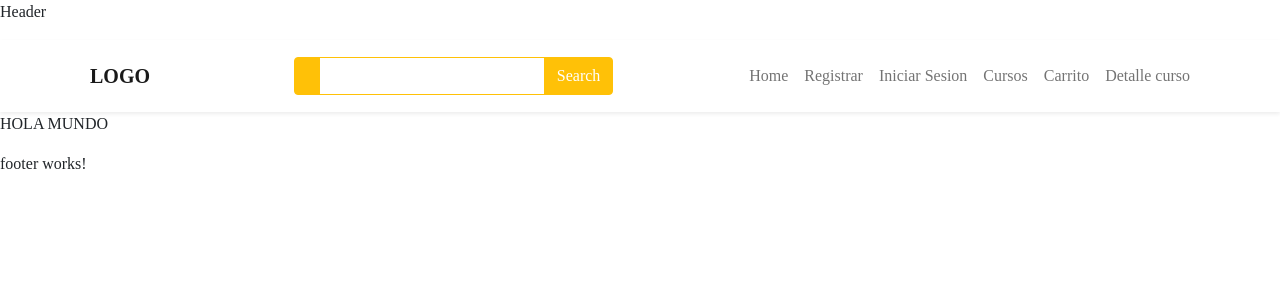
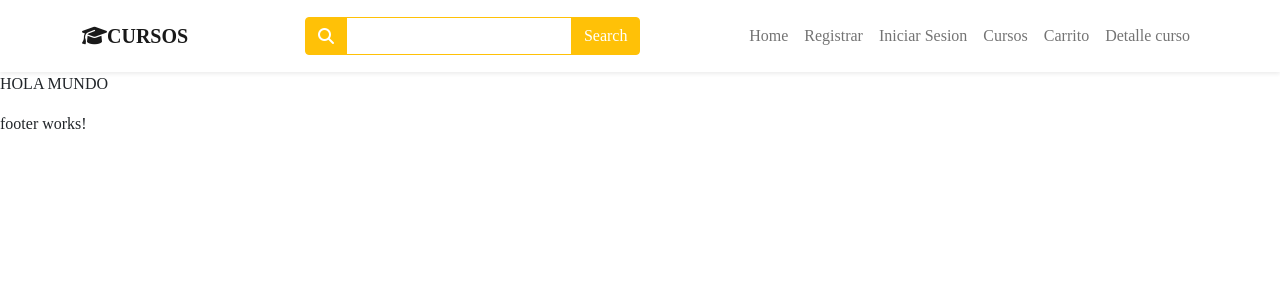
Before and after one commit to unlam-tec-web/20231erCuatGrupo2, an Angular app: page /home in a window 1280 px wide. Shown: the top 300 px of the page. Built offline with nearby package versions, Linux system fonts and the light colour scheme.

Commit message:
cambios en el logo

```diff
--- a/src/app/componentes/comun/navbar/navbar.component.html
+++ b/src/app/componentes/comun/navbar/navbar.component.html
@@ -1,10 +1,9 @@
-<p>Header</p>
-
 
 <div>
 <nav class="navbar navbar-expand-lg bg-white sticky-top navbar-light p-3 shadow-sm">
   <div class="container">
-    <a class="navbar-brand" href="#"><i class="fa-solid fa-shop me-2"></i> <strong>LOGO</strong></a>
+
+    <a class="navbar-brand" href="#"><i class="fa-solid fa-graduation-cap"></i> <strong>CURSOS</strong></a>
     <button class="navbar-toggler" type="button" data-bs-toggle="collapse" data-bs-target="#navbarNavDropdown" aria-controls="navbarNavDropdown" aria-expanded="false" aria-label="Toggle navigation">
       <span class="navbar-toggler-icon"></span>
     </button>
--- a/src/index.html
+++ b/src/index.html
@@ -10,6 +10,7 @@
 </head>
 <body>
 <app-root></app-root>
+<script src="https://kit.fontawesome.com/68a93485c2.js"></script>
+<script src="https://cdn.jsdelivr.net/npm/bootstrap@5.1.3/dist/js/bootstrap.bundle.min.js" integrity="sha384-ka7Sk0Gln4gmtz2MlQnikT1wXgYsOg+OMhuP+IlRH9sENBO0LRn5q+8nbTov4+1p" crossorigin="anonymous"></script>
 </body>
-<script src="https://cdn.jsdelivr.net/npm/bootstrap@5.1.3/dist/js/bootstrap.bundle.min.js" integrity="sha384-ka7Sk0Gln4gmtz2MlQnikT1wXgYsOg+OMhuP+IlRH9sENBO0LRn5q+8nbTov4+1p" crossorigin="anonymous"></script>
 </html>
```
Lines whose indentation alone changed are shown as unchanged.
